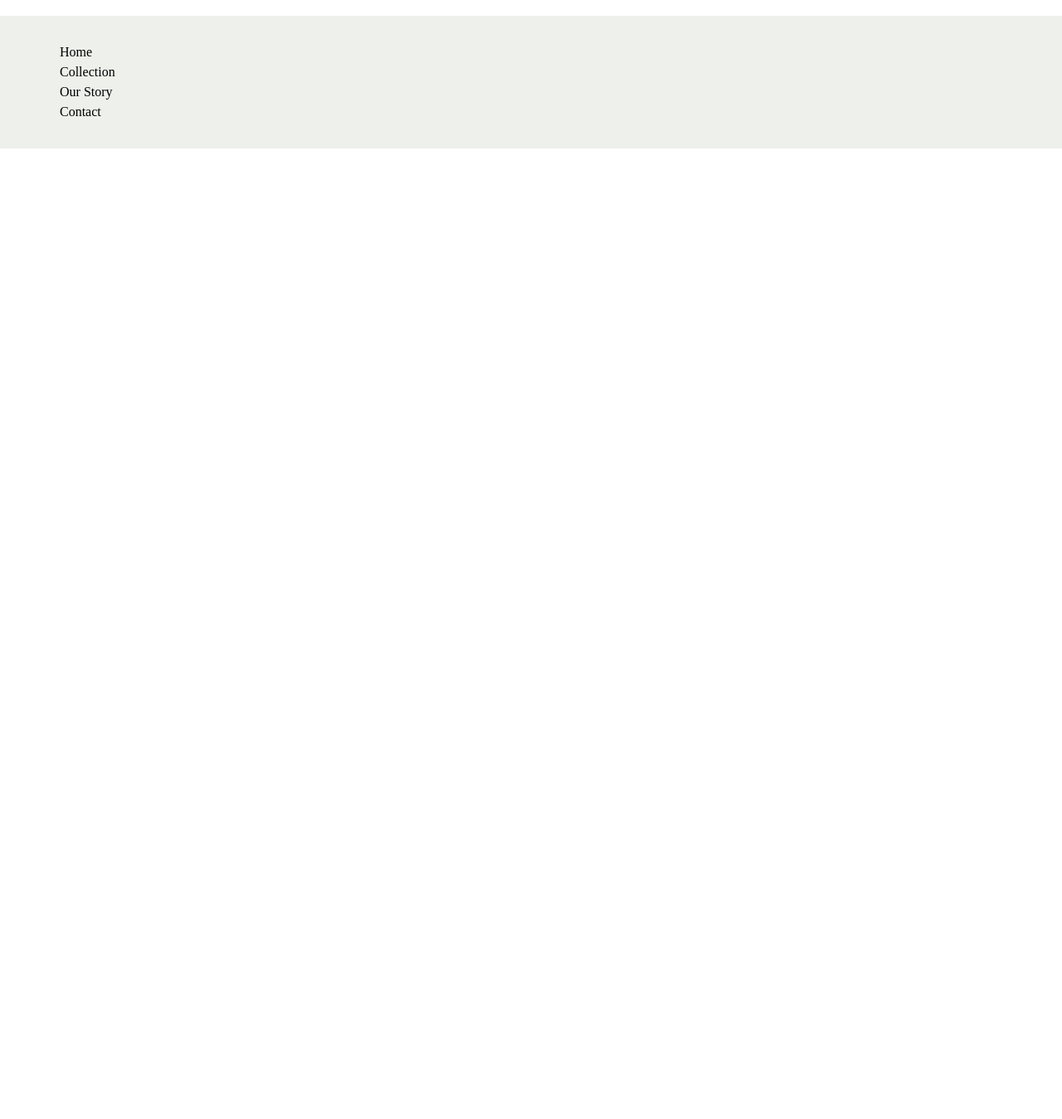
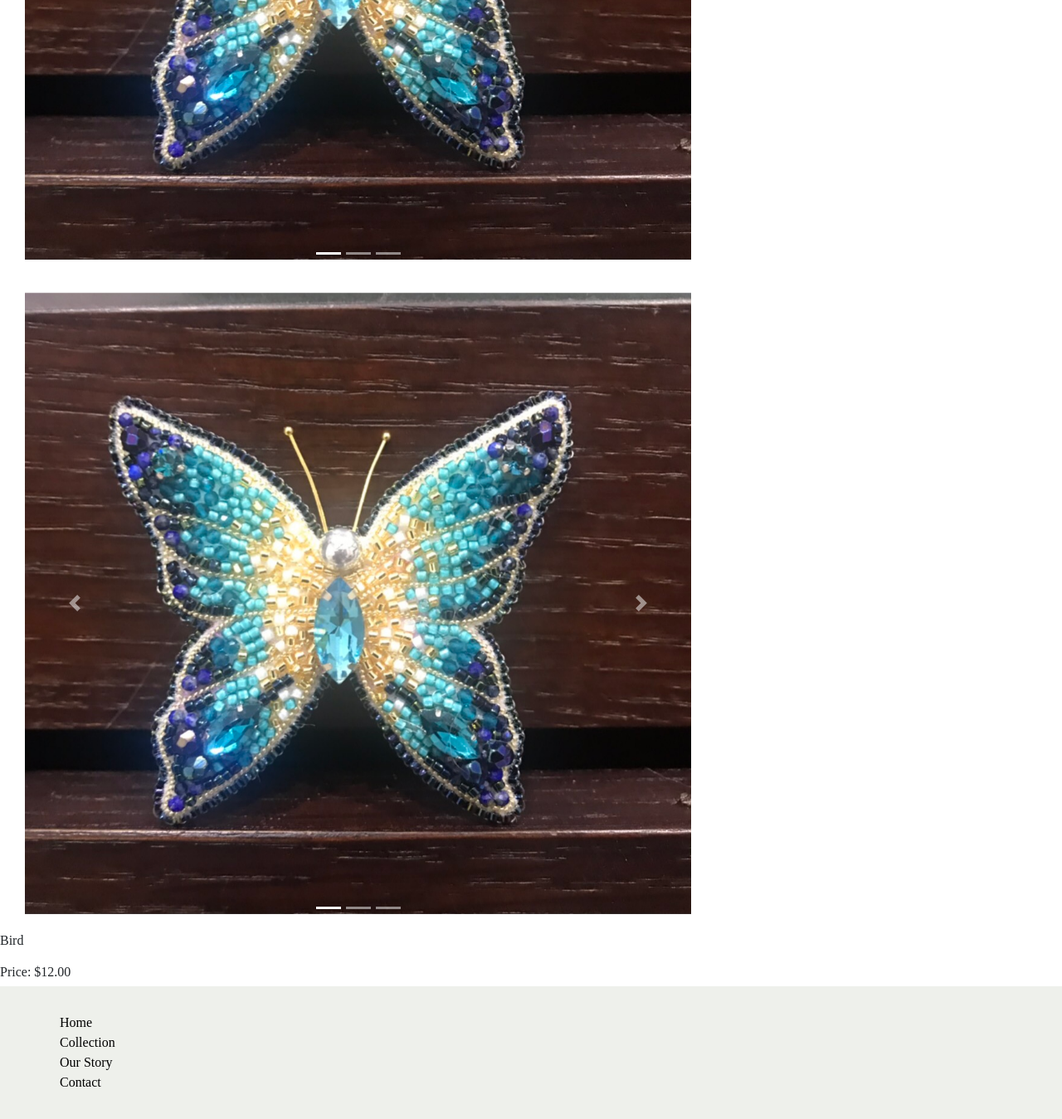
Before and after one commit to mapan/leafstore, a Django app: page /product/2/Bird/ in a window 1280 px wide. Shown: the part 1212-2561 px from the top of the page at 83% size. Before the commit the page ends 1391 px from the top, so only its background shows below. Run offline with Django 3.2, Linux system fonts and the light colour scheme; data comes from the database, SQL or seed files in the repository; parts of the project's set-up code (start-up, migrations or seed data) failed here and were passed over; some libraries are stand-ins or nearby versions.

Commit message:
product page add in carousel and complete story page

```diff
--- a/leafstore/store/templates/store/product.html
+++ b/leafstore/store/templates/store/product.html
@@ -12,27 +12,53 @@
 
 <body>
   {% block body %}
-  <div class="box">
-    <h2 class="collection2">Collection</h2>
-    <img class="collection-main" src="{% static 'store/leaf.jpg' %}">
-</div>
 
   <div class="container-fluid  product-div">
-  <div class="row">
+    <div class="row">
+
+      <!-- {% for color in product.colors.all %}
+        {% if color.stock %} -->
+          <div class="col-8">
+            <!-- {% for picture in color.pictures.all %} -->
+
+
+          <div id="myCarousel" class="carousel slide" data-ride="carousel">
+            <ol class="carousel-indicators">
+              <li data-target="#myCarousel" data-slide-to="0" class="active"></li>
+              <li data-target="#myCarousel" data-slide-to="1"></li>
+              <li data-target="#myCarousel" data-slide-to="2"></li>
+            </ol>
+
+            <div class="carousel-inner">
+              {% for picture in color.pictures.all %}
+              <div class="carousel-item {% if forloop.counter == 1 %} active {% endif %}" id="slide{{ forloop.counter }}" >
+                <img class="d-block w-100" src="{{ picture.image.url}}">
+              </div>
+              {% endfor %}
+            </div>
+
+
+            <a class="carousel-control-prev" href="#myCarousel" role="button" data-slide="prev">
+              <span class="carousel-control-prev-icon" aria-hidden="true"></span>
+              <span class="sr-only">Previous</span>
+            </a>
+            <a class="carousel-control-next" href="#myCarousel" role="button" data-slide="next">
+              <span class="carousel-control-next-icon" aria-hidden="true"></span>
+              <span class="sr-only">Next</span>
+            </a>
+          </div>
+
+
+          <!-- {% endfor %} -->
+        </div>
+
+
+        <!-- {% endif %} -->
+    </div>
+      <!-- {% endfor %} -->
     <p>{{ product.name }}</p>
     <h6 class="collection">Price: ${{ product.price }}</h6>
-      {% for color in product.colors.all %}
-        {% if color.stock %}
-          <div class="product-div2 col-5 col-md-4 col-lg-4">
-            {% for picture in color.pictures.all %}
-              <img class="product-img" src="{{ picture.image.url}}">
-            {% endfor %}
-          </div>
-        {% endif %}
   </div>
-    {% endfor %}
-  </div>
-</div>
   {% endblock %}
 </body>
 
```
Also changed, not shown: leafstore/store/static/store/css/story.css (added, +10 -0 lines), leafstore/store/templates/store/story.html (+13 -2 lines), leafstore/store/templates/product.html (deleted).
